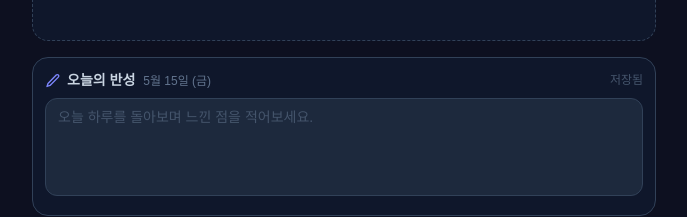
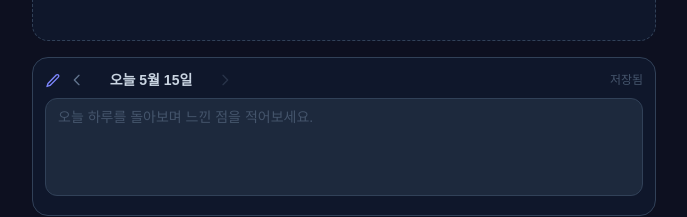
Before and after one commit to jointuplt2-wq/To-Do-List, a Next.js app: page / in a window 1280 px wide. Shown: the part 339-556 px from the top of the page, without its empty margins (296-983 px from the left). Built offline with nearby package versions, Linux system fonts and the light colour scheme.

Commit message:
feat: 오늘의 반성 날짜 탐색 화살표 추가

```diff
--- a/components/ReflectionSection.tsx
+++ b/components/ReflectionSection.tsx
@@ -1,28 +1,45 @@
 'use client'
 import { useState, useEffect, useRef } from 'react'
 
-const storageKey = () => `todo-reflection-${new Date().toLocaleDateString('sv')}`
+const toKey = (date: Date) => `todo-reflection-${date.toLocaleDateString('sv')}`
+
+const addDays = (date: Date, days: number) => {
+  const d = new Date(date)
+  d.setDate(d.getDate() + days)
+  return d
+}
+
+const isToday = (date: Date) => {
+  const today = new Date()
+  return date.toLocaleDateString('sv') === today.toLocaleDateString('sv')
+}
 
 export default function ReflectionSection() {
+  const [date, setDate] = useState(new Date())
   const [text, setText] = useState('')
   const [saved, setSaved] = useState(true)
   const saveTimer = useRef<ReturnType<typeof setTimeout> | null>(null)
 
   useEffect(() => {
-    const stored = localStorage.getItem(storageKey())
-    if (stored) setText(stored)
-    else setText('')
-  }, [])
+    const stored = localStorage.getItem(toKey(date))
+    setText(stored ?? '')
+    setSaved(true)
+  }, [date])
 
   const handleChange = (value: string) => {
     setText(value)
     setSaved(false)
     if (saveTimer.current) clearTimeout(saveTimer.current)
     saveTimer.current = setTimeout(() => {
-      localStorage.setItem(storageKey(), value)
+      localStorage.setItem(toKey(date), value)
       setSaved(true)
     }, 800)
   }
+
+  const today = isToday(date)
+  const label = today
+    ? `오늘 ${date.toLocaleDateString('ko-KR', { month: 'long', day: 'numeric' })}`
+    : date.toLocaleDateString('ko-KR', { month: 'long', day: 'numeric', weekday: 'short' })
 
   return (
     <section className="rounded-2xl border border-slate-700 bg-slate-900 p-3">
@@ -31,12 +48,26 @@ export default function ReflectionSection() {
           <svg className="h-4 w-4 text-indigo-400" fill="none" viewBox="0 0 24 24" stroke="currentColor" strokeWidth={2}>
             <path strokeLinecap="round" strokeLinejoin="round" d="M16.862 4.487a2.25 2.25 0 0 1 3.182 3.182L7.5 20.213l-4.5 1.5 1.5-4.5L16.862 4.487Z" />
           </svg>
-          <h2 className="text-sm font-semibold text-slate-300">
-            오늘의 반성
-            <span className="ml-2 text-xs font-normal text-slate-500">
-              {new Date().toLocaleDateString('ko-KR', { month: 'long', day: 'numeric', weekday: 'short' })}
-            </span>
-          </h2>
+          <div className="flex items-center gap-1">
+            <button
+              onClick={() => setDate(prev => addDays(prev, -1))}
+              className="rounded-lg p-0.5 text-slate-500 transition-colors hover:text-slate-300"
+            >
+              <svg className="h-4 w-4" fill="none" viewBox="0 0 24 24" stroke="currentColor" strokeWidth={2}>
+                <path strokeLinecap="round" strokeLinejoin="round" d="M15 19l-7-7 7-7" />
+              </svg>
+            </button>
+            <span className="min-w-[120px] text-center text-sm font-semibold text-slate-300">{label}</span>
+            <button
+              onClick={() => setDate(prev => addDays(prev, 1))}
+              disabled={today}
+              className="rounded-lg p-0.5 text-slate-500 transition-colors hover:text-slate-300 disabled:opacity-30 disabled:cursor-not-allowed"
+            >
+              <svg className="h-4 w-4" fill="none" viewBox="0 0 24 24" stroke="currentColor" strokeWidth={2}>
+                <path strokeLinecap="round" strokeLinejoin="round" d="M9 5l7 7-7 7" />
+              </svg>
+            </button>
+          </div>
         </div>
         <span className={`text-xs transition-colors ${saved ? 'text-slate-600' : 'text-indigo-400'}`}>
           {saved ? '저장됨' : '저장 중...'}
@@ -45,7 +76,7 @@ export default function ReflectionSection() {
       <textarea
         value={text}
         onChange={e => handleChange(e.target.value)}
-        placeholder="오늘 하루를 돌아보며 느낀 점을 적어보세요."
+        placeholder={today ? '오늘 하루를 돌아보며 느낀 점을 적어보세요.' : '이 날의 기록이 없습니다.'}
         rows={4}
         className="w-full resize-none rounded-xl border border-slate-700 bg-slate-800 px-3 py-2 text-sm text-slate-300 outline-none transition-colors placeholder:text-slate-600 focus:border-indigo-500"
       />
```
